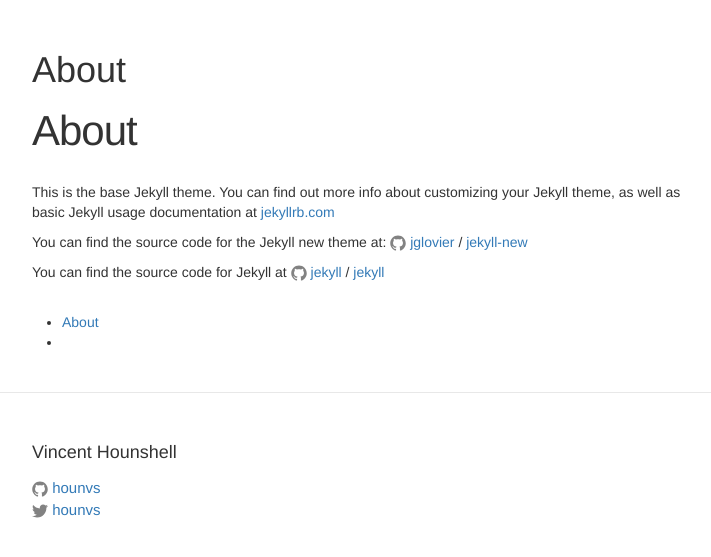
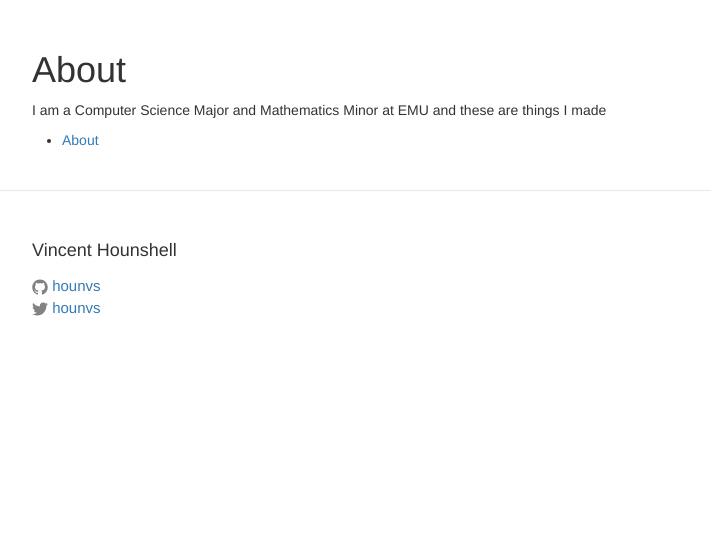
Before and after one commit to hounvs/hounvs.github.io, a Jekyll site: the page built from about.md, in a window 1280 px wide. Shown: the top 557 px of the page, without its empty margins (268-979 px from the left). Built offline with Jekyll 4.4.1, drawn with Linux system fonts in a browser that asks for light colours.

Commit message:
Fix nav to not include feed.xml

```diff
--- a/_includes/nav.html
+++ b/_includes/nav.html
@@ -1,9 +1,11 @@
 <nav class="nav-primary" role="navigation" >
     <ul>
         {% for p in site.pages %}
-        <li>
-        	<a {% if p.url == page.url %}class="active"{% endif %} href="{{ site.baseurl }}{{ p.url }}">{{ p.title }}</a>
-        </li>
+            {% if p.layout != "none" %}
+                <li>
+                	<a {% if p.url == page.url %} class="active"{% endif %} href="{{ site.baseurl }}{{ p.url }}">{{ p.title }}</a>
+                </li>
+            {% endif %}
         {% endfor %}
     </ul>
 </nav>
--- a/_layouts/page.html
+++ /dev/null
@@ -1,14 +0,0 @@
----
-layout: default
----
-<article class="post">
-
-  <header class="post-header">
-    <h1 class="post-title">{{ page.title }}</h1>
-  </header>
-
-  <div class="post-content">
-    {{ content }}
-  </div>
-
-</article>
--- a/about.md
+++ b/about.md
@@ -1,15 +1,7 @@
 ---
-layout: page
+layout: default
 title: About
 permalink: /about/
 ---
 
-This is the base Jekyll theme. You can find out more info about customizing your Jekyll theme, as well as basic Jekyll usage documentation at [jekyllrb.com](http://jekyllrb.com/)
-
-You can find the source code for the Jekyll new theme at:
-{% include icon-github.html username="jglovier" %} /
-[jekyll-new](https://github.com/jglovier/jekyll-new)
-
-You can find the source code for Jekyll at
-{% include icon-github.html username="jekyll" %} /
-[jekyll](https://github.com/jekyll/jekyll)
+I am a Computer Science Major and Mathematics Minor at EMU and these are things I made
--- a/feed.xml
+++ b/feed.xml
@@ -1,5 +1,5 @@
 ---
-layout: null
+layout: none
 ---
 <?xml version="1.0" encoding="UTF-8"?>
 <rss version="2.0" xmlns:atom="http://www.w3.org/2005/Atom">
```
Also changed, not shown: _layouts/post.html (deleted, +0 -15 lines).
